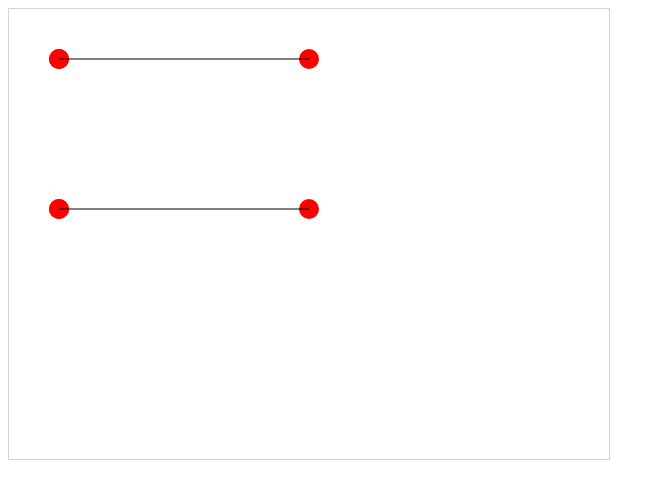
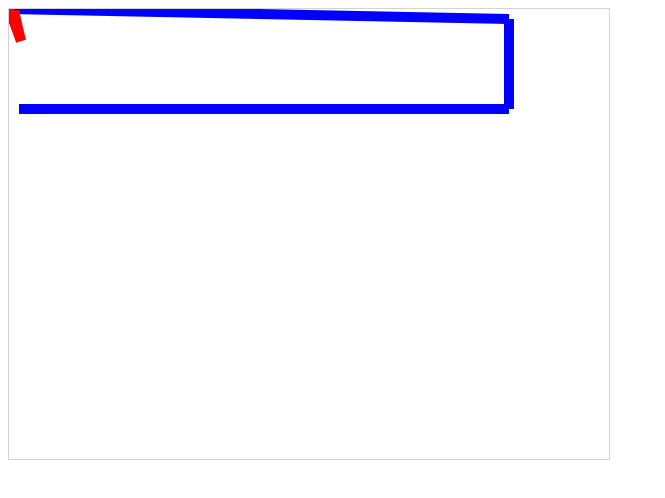
Before and after one commit to willguitaradmfar/canvas-libre, a plain HTML site: page index.html in a window 1280 px wide. Shown: the whole page, without its empty margins (0-665 px from the left). Drawn offline with Linux system fonts and the light colour scheme.

Commit message:
implemeting canvas drawing

```diff
--- /dev/null
+++ b/canvas-libre.js
@@ -0,0 +1,73 @@
+const lineWidth = 10
+
+const drawCircle = ({ ctx, x, y, rad, sAng, eAng, color = 'blue' }) => {
+  ctx.beginPath()
+  ctx.arc(x, y, rad, sAng, eAng * Math.PI)
+  ctx.fillStyle = color
+  ctx.fill()
+  ctx.closePath()
+}
+
+const drawLine = ({ ctx, moveX, moveY, lineX, lineY, color }) => {
+  ctx.beginPath()
+  ctx.lineWidth = lineWidth
+  ctx.moveTo(moveX, moveY)
+  ctx.lineTo(lineX, lineY)
+  ctx.strokeStyle = color
+  ctx.stroke()
+  ctx.closePath()
+}
+
+const generateId = () => Date.now().toString()
+
+class Canvas {
+  constructor ({ ctx, startX = 0, startY = 0, color = 'black', user }) {
+    this.ctx = ctx
+    this.moveX = startX
+    this.moveY = startY
+    this.lineX = 0
+    this.lineY = 0
+    this.color = color
+    this.user = user || `anonymous_${generateId()}`
+  }
+
+  draw ({ edges }) {
+    edges.map(edge => {
+      this.lineX = edge[0]
+      this.lineY = edge[1]
+      drawLine({
+        ctx: this.ctx,
+        moveX: this.moveX,
+        moveY: this.moveY,
+        lineX: this.lineX,
+        lineY: this.lineY,
+        color: this.color
+      })
+      this.moveX = this.lineX
+      this.moveY = this.lineY
+    })
+    return this
+  }
+
+  toString () {
+    console.log(this.user)
+    return this.user
+  }
+}
+
+const buildCanvasLibre = obj => {
+  const c = document.getElementById('canvasLibre')
+  const ctx = c.getContext('2d')
+
+  obj.data.map(item => {
+    new Canvas({
+      ctx,
+      color: item.color,
+      user: item.user
+    })
+      .draw({
+        edges: item.edges
+      })
+      .toString()
+  })
+}
--- a/index.html
+++ b/index.html
@@ -2,7 +2,7 @@
 <html>
   <body>
     <canvas
-      id="myCanvas"
+      id="canvasLibre"
       width="600"
       height="450"
       style="border:1px solid #d3d3d3;"
@@ -11,42 +11,30 @@
     >
   </body>
 </html>
+<script src="./canvas-libre.js"></script>
 <script>
-  var c = document.getElementById('myCanvas')
-  var ctx = c.getContext('2d')
-  //1
-  ctx.beginPath()
-  ctx.arc(50, 50, 10, 0, 2 * Math.PI)
-  ctx.fillStyle = 'red'
-  ctx.fill()
-  ctx.closePath()
-  //2
-  ctx.arc(300, 50, 10, 0, 2 * Math.PI)
-  ctx.fillStyle = 'red'
-  ctx.fill()
-  ctx.closePath()
+  const obj = {
+    data: [
+      {
+        user: 'user1',
+        color: 'blue',
+        edges: [
+          [500, 10],
+          [500, 100],
+          [10, 100]
+        ]
+      },
+      {
+        //user: 'user2',
+        color: 'red',
+        edges: [
+          [12, 32],
+          [5, 2],
+          [1, 7]
+        ]
+      }
+    ]
+  }
 
-  //3
-  ctx.beginPath()
-  ctx.arc(50, 200, 10, 0, 2 * Math.PI)
-  ctx.fillStyle = 'red'
-  ctx.fill()
-  ctx.closePath()
-  //4
-  ctx.arc(300, 200, 10, 0, 2 * Math.PI)
-  ctx.fillStyle = 'red'
-  ctx.fill()
-  ctx.closePath()
-
-  ctx.beginPath()
-  ctx.moveTo(50, 50)
-  ctx.lineTo(300, 50)
-  ctx.stroke()
-  ctx.closePath()
-
-  ctx.beginPath()
-  ctx.moveTo(50, 200)
-  ctx.lineTo(300, 200)
-  ctx.stroke()
-  ctx.closePath()
+  buildCanvasLibre(obj)
 </script>
```
